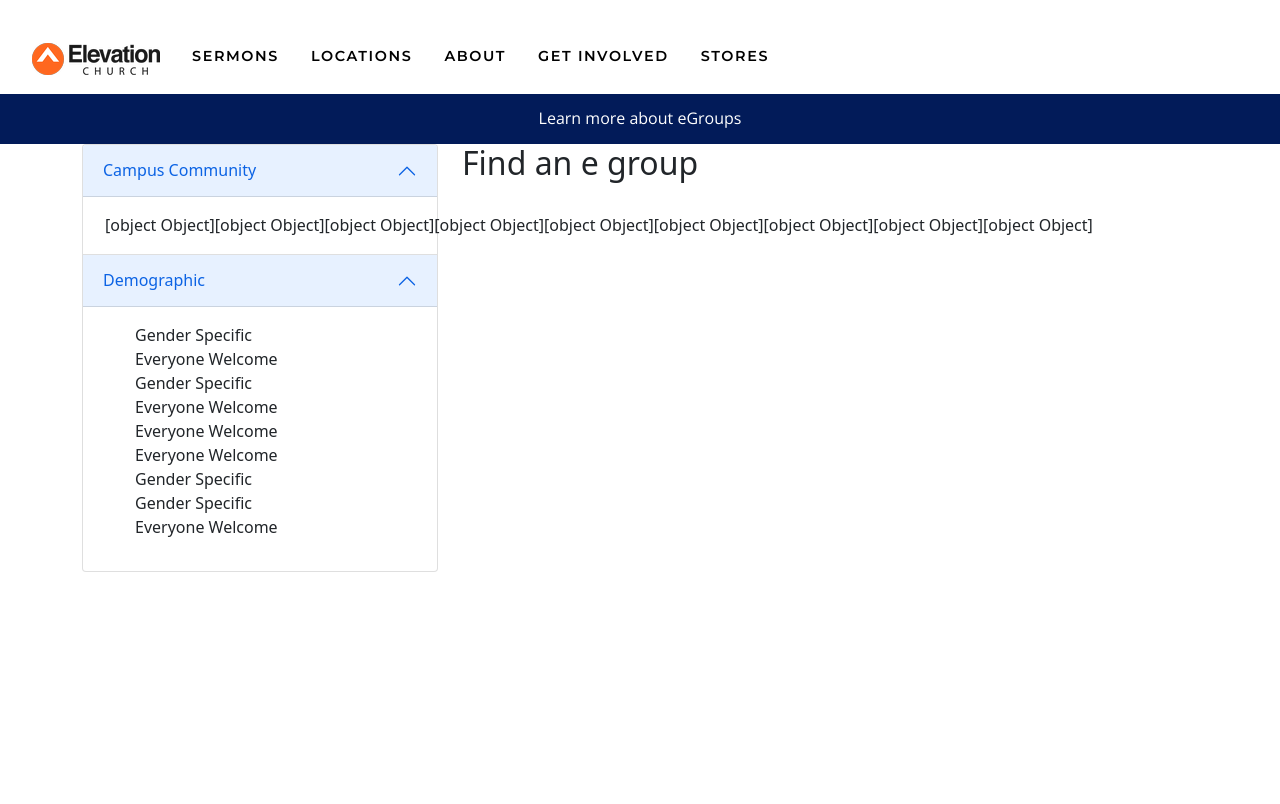
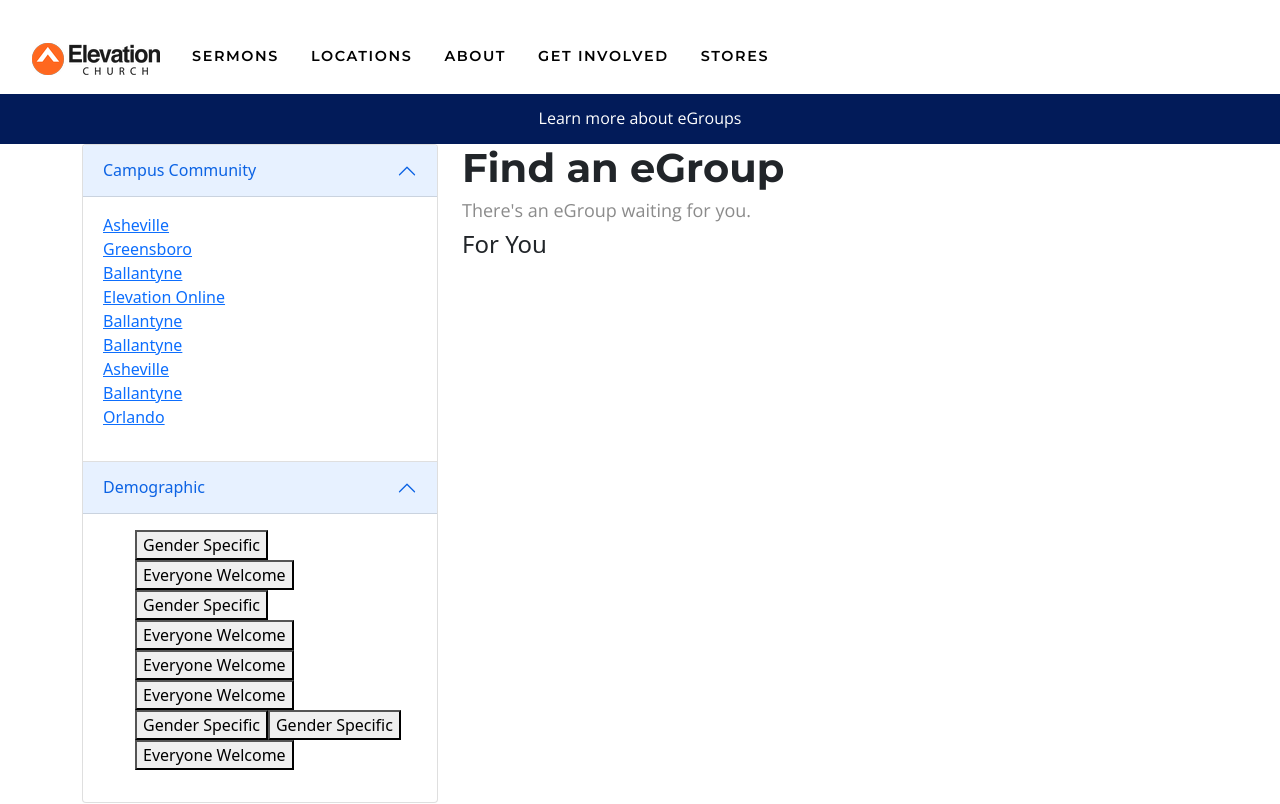
Before and after one commit to omar-94/elevation-clone, a React (Create React App) app: page /CampusCommunity in a window 1280 px wide. Shown: the top 804 px of the page. Built offline with nearby package versions, Linux system fonts and the light colour scheme.

Commit message:
campuses listed (need work on displaying selections)

```diff
--- a/package.json
+++ b/package.json
@@ -14,6 +14,7 @@
     "react-router-dom": "^6.0.2",
     "react-scripts": "4.0.3",
     "react-select": "^5.2.1",
+    "swiper": "^7.3.1",
     "web-vitals": "^1.1.2"
   },
   "scripts": {
--- a/src/components/Accordion/Accordion.jsx
+++ b/src/components/Accordion/Accordion.jsx
@@ -4,11 +4,6 @@
 
 export default function AccordionMenu() {
   return (
-    <div>
-
-      <div className="container">
-        <div className="row">
-
           <div className="col-4">
             <div className="accordion" id="accordionExample">
 
@@ -19,14 +14,12 @@
                   </button>
                 </h3>
                 <div id="collapseOne" className="accordion-collapse collapse show" aria-labelledby="headingOne" data-bs-parent="#accordionExample">
-                  <div className="accordion-body">
-                      <option>
+                  <ul className="accordion-body" style={{ listStyleType: 'none' }}>
                         {
                           Data
-                          .map(Data => <li key={Data.id}>{Data.campusName}</li>)
+                          .map(Data => <a href="/"><li key={Data.id} className='label'>{Data.campusName}</li></a>)
                         }
-                      </option>
-                  </div>
+                  </ul>
                 </div>
               </div>
 
@@ -38,30 +31,17 @@
                 </h3>
                 <div id="collapseOne" className="accordion-collapse collapse show" aria-labelledby="headingOne" data-bs-parent="#accordionExample">
                   <div className="accordion-body">
-                  <ul style={{ listStyleType: 'none' }}>
-                        {
-                          Data
-                          .map(Data => <li key={Data.id}>{Data.demographic}</li>)
-                        }
-                      </ul>
+                    <ul style={{ listStyleType: 'none' }}>
+                      {
+                        Data
+                        .map(Data => <button key={Data.id}>{Data.demographic}</button>)
+                      }
+                    </ul>
                   </div>
                 </div>
               </div>
 
             </div>
           </div>
-
-
-          <div className="col-lg">
-            <div className="results">
-              <h2> Find an e group</h2>
-
-            </div>
-          </div>
-
-        </div>
-      </div>
-
-    </div>
   )
 }
--- /dev/null
+++ b/src/components/Results/Results.jsx
@@ -0,0 +1,20 @@
+import React from 'react';
+import './style.scss';
+
+
+export default function Results() {
+  return (
+      <div className="col-lg">
+            <div className="">
+              <h2 className='results-title'> Find an eGroup</h2>
+              <h5 className='results-subtitle'>There's an eGroup waiting for you.</h5>
+            </div>
+
+            <div className='for-you'>
+              <h4>For You</h4>
+
+
+            </div>
+      </div>
+  )
+}
--- /dev/null
+++ b/src/components/Results/style.scss
@@ -0,0 +1,12 @@
+.results-title{
+  font-family: 'Montserrat', sans-serif;
+  font-weight: 700;
+  font-size: 40px;
+}
+
+.results-subtitle{
+  font-family: 'Open Sans', sans-serif;
+  font-weight: 400;
+  font-size: 18px;
+  color: #18181880;
+}
--- a/src/pages/CampusCommunity.jsx
+++ b/src/pages/CampusCommunity.jsx
@@ -2,12 +2,20 @@
 // import Data from '../elevationData'
 // import Search from '../components/Search/Search'
 import Accordion from '../components/Accordion/Accordion'
+import Results from '../components/Results/Results'
 
 export default function CampusCommunity() {
   return (
     <div>
       {/* <Search /> */}
-      <Accordion />
+      <div className="container">
+        <div className="row">
+          <Accordion />
+
+          <Results />
+        </div>
+      </div>
+
 
     </div>
   )
```
Also changed, not shown: 1 other file (tests, documents, lock files or other folders).
